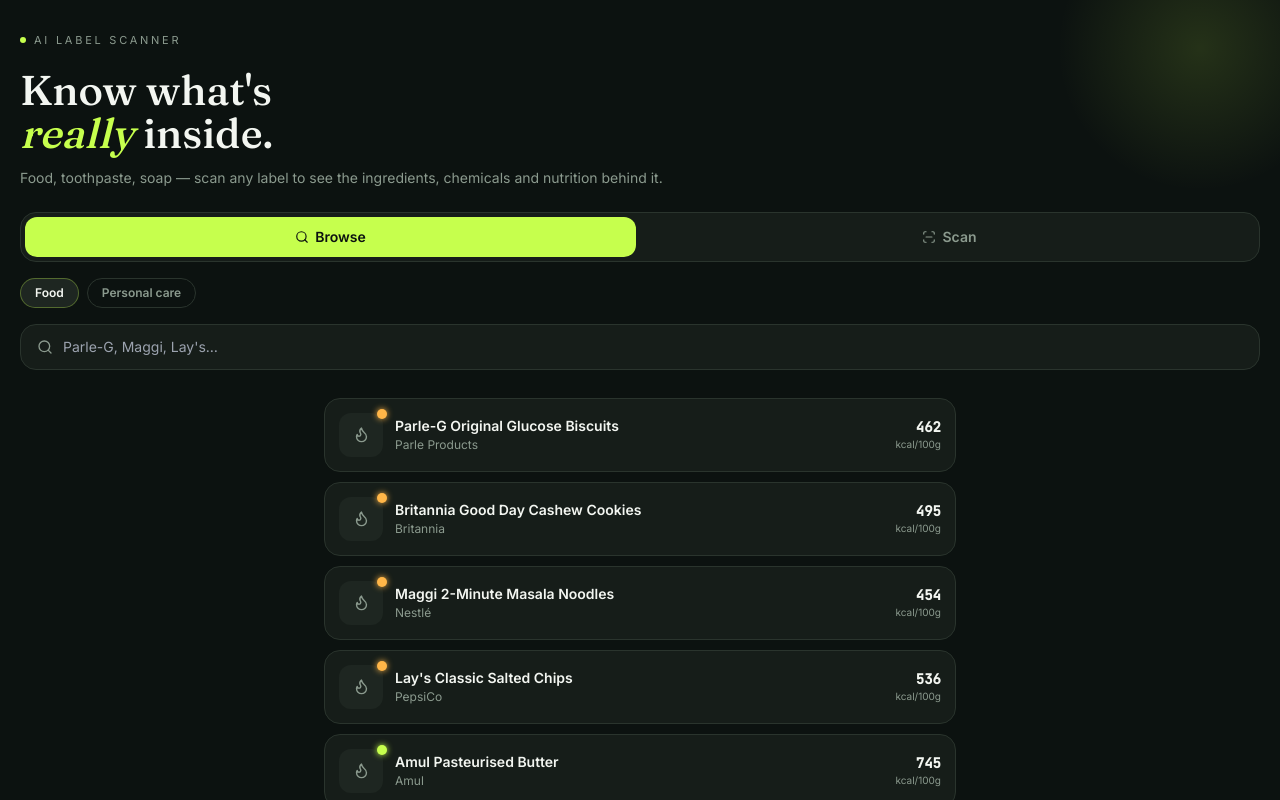
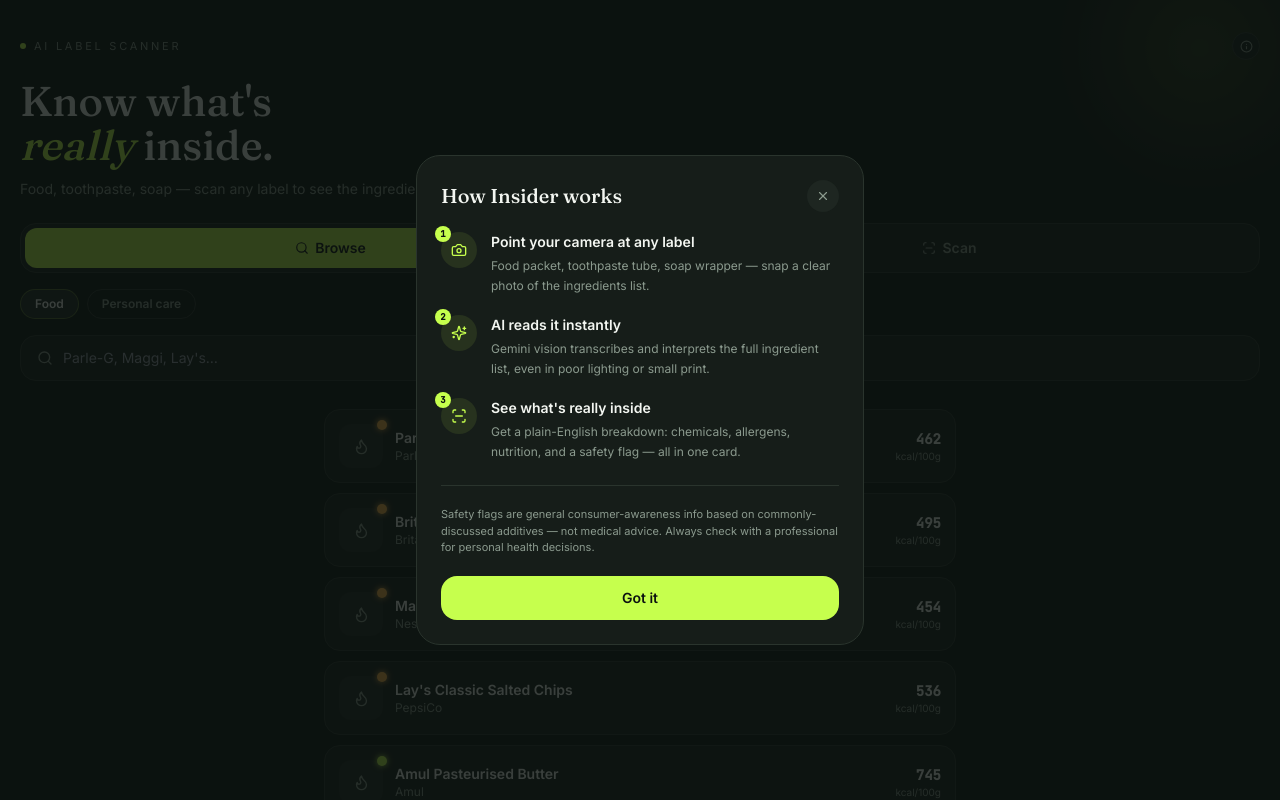
Before and after one commit to Muthurajjeyabal/Ingredient-scanner, a React (Vite) app: page / in a window 1280 px wide. Shown: the top 800 px of the page. Built offline with nearby package versions, Linux system fonts and the light colour scheme.

Commit message:
Add files via upload

```diff
--- a/src/App.jsx
+++ b/src/App.jsx
@@ -289,6 +289,59 @@
   }
 }
 
+function HowItWorks({ onClose }) {
+  const steps = [
+    { icon: Camera, title: "Point your camera at any label", body: "Food packet, toothpaste tube, soap wrapper — snap a clear photo of the ingredients list." },
+    { icon: Sparkles, title: "AI reads it instantly", body: "Gemini vision transcribes and interprets the full ingredient list, even in poor lighting or small print." },
+    { icon: ScanLine, title: "See what's really inside", body: "Get a plain-English breakdown: chemicals, allergens, nutrition, and a safety flag — all in one card." },
+  ];
+  return (
+    <div className="fixed inset-0 z-50 flex items-end sm:items-center justify-center" style={{ background: "#0C1210CC" }} onClick={onClose}>
+      <div
+        className="w-full sm:max-w-md rounded-t-3xl sm:rounded-3xl p-6 animate-fade-in"
+        style={{ background: SURFACE, border: `1px solid ${BORDER}` }}
+        onClick={(e) => e.stopPropagation()}
+      >
+        <div className="flex items-center justify-between mb-5">
+          <h3 className="display text-xl" style={{ color: TEXT }}>How Insider works</h3>
+          <button onClick={onClose} className="tap-scale w-8 h-8 rounded-full flex items-center justify-center" style={{ background: SURFACE_2 }}>
+            <X size={14} color={MUTED} />
+          </button>
+        </div>
+        <div className="space-y-5">
+          {steps.map((s, i) => (
+            <div key={i} className="flex gap-3.5">
+              <div className="shrink-0 w-9 h-9 rounded-full flex items-center justify-center relative" style={{ background: LIME + "18" }}>
+                <s.icon size={16} color={LIME} />
+                <span
+                  className="absolute -top-1.5 -left-1.5 w-4 h-4 rounded-full flex items-center justify-center mono-f text-[9px] font-bold"
+                  style={{ background: LIME, color: "#0C1210" }}
+                >
+                  {i + 1}
+                </span>
+              </div>
+              <div>
+                <p className="body-f text-sm font-semibold" style={{ color: TEXT }}>{s.title}</p>
+                <p className="body-f text-xs mt-1 leading-relaxed" style={{ color: MUTED }}>{s.body}</p>
+              </div>
+            </div>
+          ))}
+        </div>
+        <p className="body-f text-[11px] mt-6 pt-5" style={{ color: MUTED, borderTop: `1px solid ${BORDER}` }}>
+          Safety flags are general consumer-awareness info based on commonly-discussed additives — not medical advice. Always check with a professional for personal health decisions.
+        </p>
+        <button
+          onClick={onClose}
+          className="tap-scale w-full mt-5 py-3 rounded-2xl body-f text-sm font-semibold"
+          style={{ background: LIME, color: "#0C1210" }}
+        >
+          Got it
+        </button>
+      </div>
+    </div>
+  );
+}
+
 function DetailCard({ data, sourceLabel }) {
   const chemicals = data.chemicals || [];
   const allergens = data.allergens || [];
@@ -433,6 +486,18 @@
   const [mode, setMode] = useState("food");
   const [query, setQuery] = useState("");
   const [selected, setSelected] = useState(null);
+  const [showHow, setShowHow] = useState(false);
+
+  useEffect(() => {
+    try {
+      if (!localStorage.getItem("insider_seen_intro")) {
+        setShowHow(true);
+        localStorage.setItem("insider_seen_intro", "1");
+      }
+    } catch {
+      // localStorage unavailable — just skip the auto-intro, no harm done
+    }
+  }, []);
 
   const [installPrompt, setInstallPrompt] = useState(null);
   const [installed, setInstalled] = useState(false);
@@ -564,6 +629,7 @@
 
   return (
     <div className="min-h-screen w-full" style={{ background: BG }}>
+      {showHow && <HowItWorks onClose={() => setShowHow(false)} />}
       <style>{`
         @import url('https://fonts.googleapis.com/css2?family=Fraunces:opsz,wght@9..144,500;9..144,600;9..144,700;9..144,900&family=Inter:wght@400;500;600;700&family=JetBrains+Mono:wght@500&display=swap');
         .display { font-family: 'Fraunces', serif; }
@@ -593,6 +659,7 @@
                 AI Label Scanner
               </span>
             </div>
+            <div className="flex items-center gap-2">
               {installPrompt && !installed && (
                 <button
                   onClick={handleInstall}
@@ -602,6 +669,15 @@
                   <Download size={13} /> Install app
                 </button>
               )}
+              <button
+                onClick={() => setShowHow(true)}
+                className="tap-scale w-7 h-7 rounded-full flex items-center justify-center"
+                style={{ background: SURFACE, border: `1px solid ${BORDER}` }}
+                aria-label="How it works"
+              >
+                <Info size={13} color={MUTED} />
+              </button>
+            </div>
           </div>
           <h1 className="display text-[2.6rem] leading-[1.05]" style={{ color: TEXT }}>
             Know what's<br /><em style={{ color: LIME, fontStyle: "italic" }}>really</em> inside.
```
Lines whose indentation alone changed are shown as unchanged.
